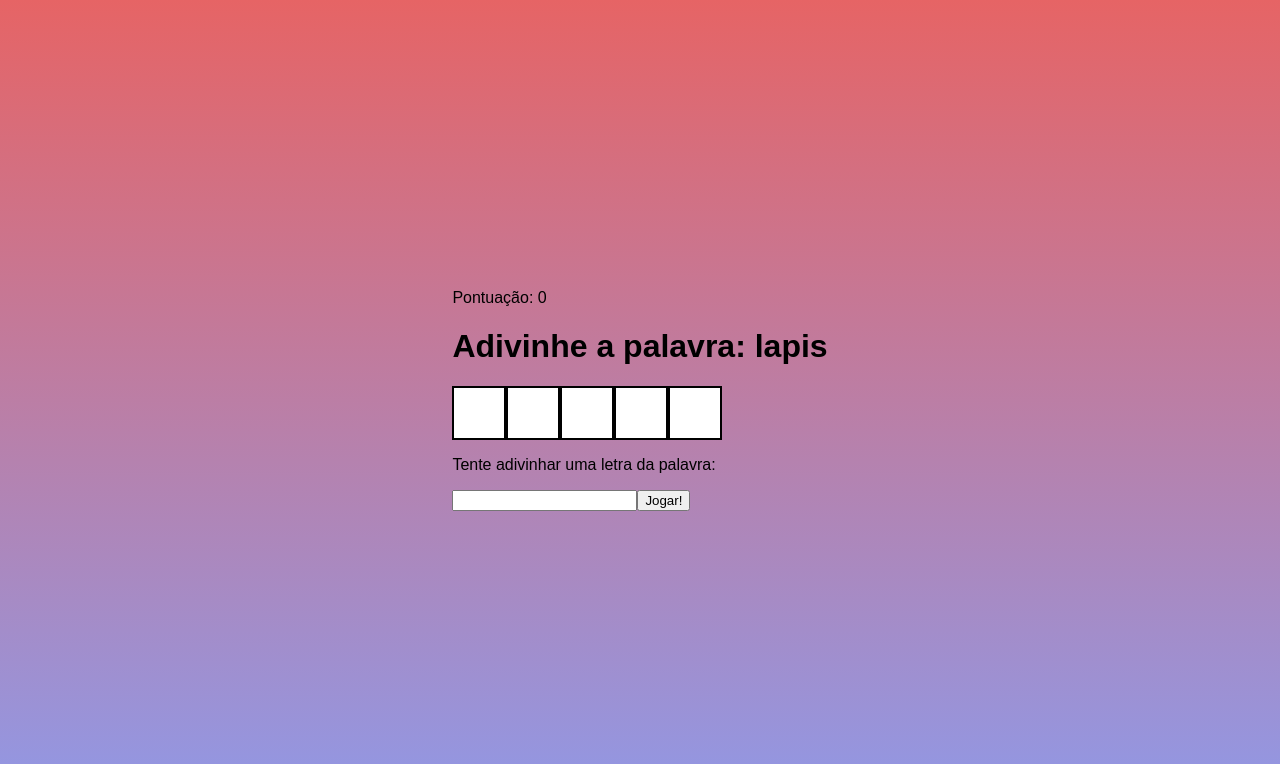
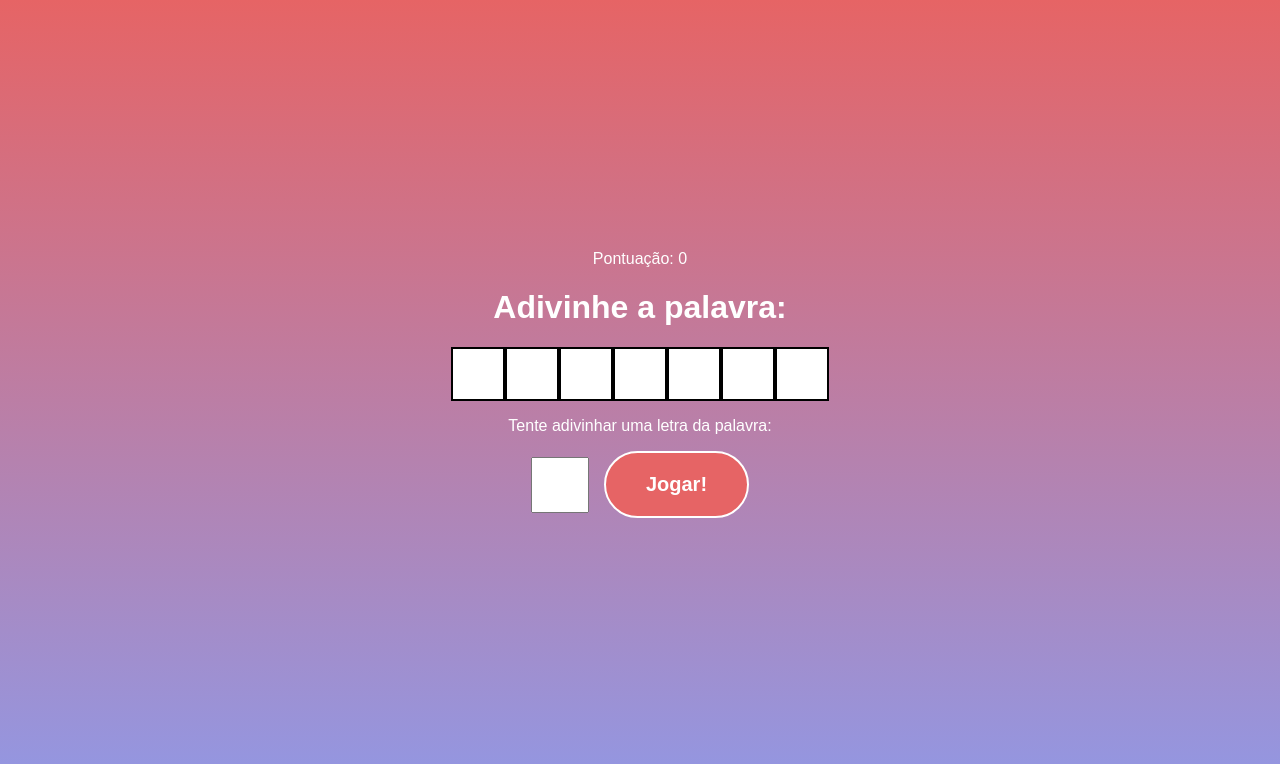
Before and after one commit to EuLorenzo/SecretWord_react, a React (Vite) app: page /game in a window 1280 px wide. Shown: the top 764 px of the page. Built offline with nearby package versions, Linux system fonts and the light colour scheme.

Commit message:
Jogo funcionando - falta tela de parabens

```diff
--- a/package.json
+++ b/package.json
@@ -12,7 +12,8 @@
   "dependencies": {
     "react": "^18.3.1",
     "react-dom": "^18.3.1",
-    "react-router-dom": "^7.1.5"
+    "react-router-dom": "^7.1.5",
+    "react-toastify": "^11.0.3"
   },
   "devDependencies": {
     "@eslint/js": "^9.17.0",
--- a/src/App.tsx
+++ b/src/App.tsx
@@ -1,5 +1,6 @@
 import { BrowserRouter } from "react-router-dom";
 import Router from "./Router";
+import { ToastContainer } from "react-toastify";
 
 function App() {
   return (
@@ -7,6 +8,7 @@ function App() {
       <BrowserRouter>
         <Router />
       </BrowserRouter>
+      <ToastContainer />
     </>
   );
 }
--- a/src/Pages/Game/Game.module.css
+++ b/src/Pages/Game/Game.module.css
@@ -1,4 +1,43 @@
+.main {
+  display: flex;
+  justify-content: center;
+  align-items: center;
+  flex-direction: column;
+
+  color: white;
+}
+
 .wordContainer {
   display: flex;
   flex-direction: row;
 }
+
+.form {
+  display: flex;
+  flex-direction: row;
+  align-items: center;
+  gap: 15px;
+
+  input {
+    text-align: center;
+    width: 50px;
+    height: 50px;
+    font-size: 30px;
+  }
+
+  input:focus {
+    outline: 2px solid #fff;
+  }
+}
+
+.button {
+  color: white;
+  border: 2px solid white;
+  text-decoration: none;
+  background-color: #e66465;
+  font-weight: 600;
+  padding: 20px 40px;
+  border-radius: 50px;
+  font-size: 20px;
+  transition: 0.2s background-color;
+}
--- a/src/Pages/Game/Game.tsx
+++ b/src/Pages/Game/Game.tsx
@@ -2,6 +2,7 @@ import { useState } from "react";
 import Words from "../../Words";
 import WordBox from "../../components/WordBox/WordBox";
 import styles from "./Game.module.css";
+import { toast } from "react-toastify";
 
 const Game = () => {
   const [word] = useState(pickHandleWord);
@@ -10,32 +11,67 @@ const Game = () => {
     settingGuessingWord(splitedWord)
   );
   const [letter, setLetter] = useState("");
+  const [wrongLetter, setWrongLetter] = useState<string[]>([]);
 
   const handleLetterSubmit = (e: React.FormEvent<HTMLFormElement>) => {
     e.preventDefault();
-    const arrayLetterIndex = splitedWord.findIndex((value) => value === letter);
-    if (arrayLetterIndex === -1) {
-      return;
+
+    if (wrongLetter.includes(letter) || guessingWord.includes(letter)) {
+      setLetter("");
+      return toast.error("Você já tentou essa letra!", {
+        position: "top-right",
+        autoClose: 2000,
+        hideProgressBar: false,
+        closeOnClick: false,
+        pauseOnHover: false,
+        draggable: true,
+        progress: undefined,
+        theme: "light",
+      });
+    }
+
+    const arrayLetterIndex: number[] = [];
+
+    splitedWord.forEach((value, index) => {
+      if (value === letter) {
+        arrayLetterIndex.push(index);
+      }
+    });
+
+    if (arrayLetterIndex.length <= 0) {
+      setWrongLetter((prev) => {
+        const newWrongLetter = [...prev];
+        newWrongLetter.push(letter);
+        return newWrongLetter;
+      });
+      setLetter("");
     } else {
       setGuessingWord((prev) => {
-        const newGuessingWord = [...prev]; // Cria um novo array
-        newGuessingWord[arrayLetterIndex] = letter; // Atualiza o valor
+        const newGuessingWord = [...prev];
+
+        arrayLetterIndex.forEach((value) => {
+          newGuessingWord[value] = letter;
+        });
+
         return newGuessingWord;
       });
+
+      setLetter("");
     }
   };
 
   return (
-    <div>
+    <div className={styles.main}>
       <span>Pontuação: {0}</span>
-      <h1>Adivinhe a palavra: {word}</h1>
+      <h1>Adivinhe a palavra: </h1>
       <div className={styles.wordContainer}>
         {guessingWord.map((w, key) => {
           return <WordBox key={key} word={w} />;
         })}
       </div>
       <p>Tente adivinhar uma letra da palavra: </p>
-      <form onSubmit={(e) => handleLetterSubmit(e)}>
+
+      <form className={styles.form} onSubmit={(e) => handleLetterSubmit(e)}>
         <label>
           <input
             id="Letter"
@@ -43,12 +79,14 @@ const Game = () => {
             type="text"
             maxLength={1}
             value={letter}
-            onChange={(e) => setLetter(e.target.value)}
+            onChange={(e) => setLetter(e.target.value.toUpperCase())}
           />
         </label>
 
-        <button type="submit" children={"Jogar!"} />
+        <button className={styles.button} type="submit" children={"Jogar!"} />
       </form>
+
+      <p>{wrongLetter}</p>
     </div>
   );
 };
@@ -56,7 +94,7 @@ const Game = () => {
 const pickHandleWord = () => {
   const randomNumber = Math.floor(Math.random() * Words.length);
   const randomWord = Words[randomNumber];
-  return randomWord;
+  return randomWord.toUpperCase();
 };
 
 const splitWord = (word: string) => {
--- a/src/Words.ts
+++ b/src/Words.ts
@@ -1,24 +1,104 @@
 const words = [
-  "cachorro",
-  "gato",
-  "elefante",
-  "computador",
-  "janela",
-  "telefone",
-  "banana",
-  "cadeira",
-  "lapis",
-  "carro",
-  "prato",
-  "girassol",
-  "oceano",
-  "montanha",
-  "teclado",
-  "garrafa",
-  "pipoca",
-  "aviao",
-  "piscina",
-  "travesseiro",
+  "Abacaxi",
+  "Abelha",
+  "Aventura",
+  "Aviador",
+  "Azul",
+  "Baleia",
+  "Banana",
+  "Bateria",
+  "Bicicleta",
+  "Biscoito",
+  "Bolacha",
+  "Brinquedo",
+  "Cachorro",
+  "Cadeira",
+  "Caminhao",
+  "Camiseta",
+  "Caneta",
+  "Carro",
+  "Casa",
+  "Cavalo",
+  "Celular",
+  "Chocolate",
+  "Computador",
+  "Concha",
+  "Cozinha",
+  "Dado",
+  "Dente",
+  "Desenho",
+  "Diamante",
+  "Dinheiro",
+  "Doce",
+  "Elefante",
+  "Escola",
+  "Espelho",
+  "Estrela",
+  "Faca",
+  "Feliz",
+  "Festa",
+  "Flauta",
+  "Flores",
+  "Foguete",
+  "Folha",
+  "Futebol",
+  "Garfo",
+  "Garrafa",
+  "Gato",
+  "Geladeira",
+  "Girassol",
+  "Grama",
+  "Guarda",
+  "Helicoptero",
+  "Historia",
+  "Ilha",
+  "Impressora",
+  "Inverno",
+  "Janela",
+  "Jardim",
+  "Jaqueta",
+  "Jornal",
+  "Jogo",
+  "Lago",
+  "Laranja",
+  "Lapis",
+  "Livro",
+  "Lua",
+  "Mala",
+  "Mamifero",
+  "Mar",
+  "Martelo",
+  "Melancia",
+  "Mesa",
+  "Montanha",
+  "Mosquito",
+  "Navio",
+  "Neve",
+  "Oceano",
+  "Oculos",
+  "Orelha",
+  "Ovo",
+  "Palacio",
+  "Papel",
+  "Parque",
+  "Passarinho",
+  "Peixe",
+  "Piano",
+  "Pipoca",
+  "Planeta",
+  "Planta",
+  "Porta",
+  "Prato",
+  "Princesa",
+  "Queijo",
+  "Quintal",
+  "Radio",
+  "Relogio",
+  "Rosa",
+  "Sapo",
+  "Selva",
+  "Sino",
+  "Sorvete",
 ];
 
 export default words;
--- a/src/components/WordBox/WordBox.module.css
+++ b/src/components/WordBox/WordBox.module.css
@@ -7,4 +7,5 @@
   justify-content: center;
   align-items: center;
   font-size: 25px;
+  color: black;
 }
```
Also changed, not shown: 1 other file (tests, documents, lock files or other folders).
